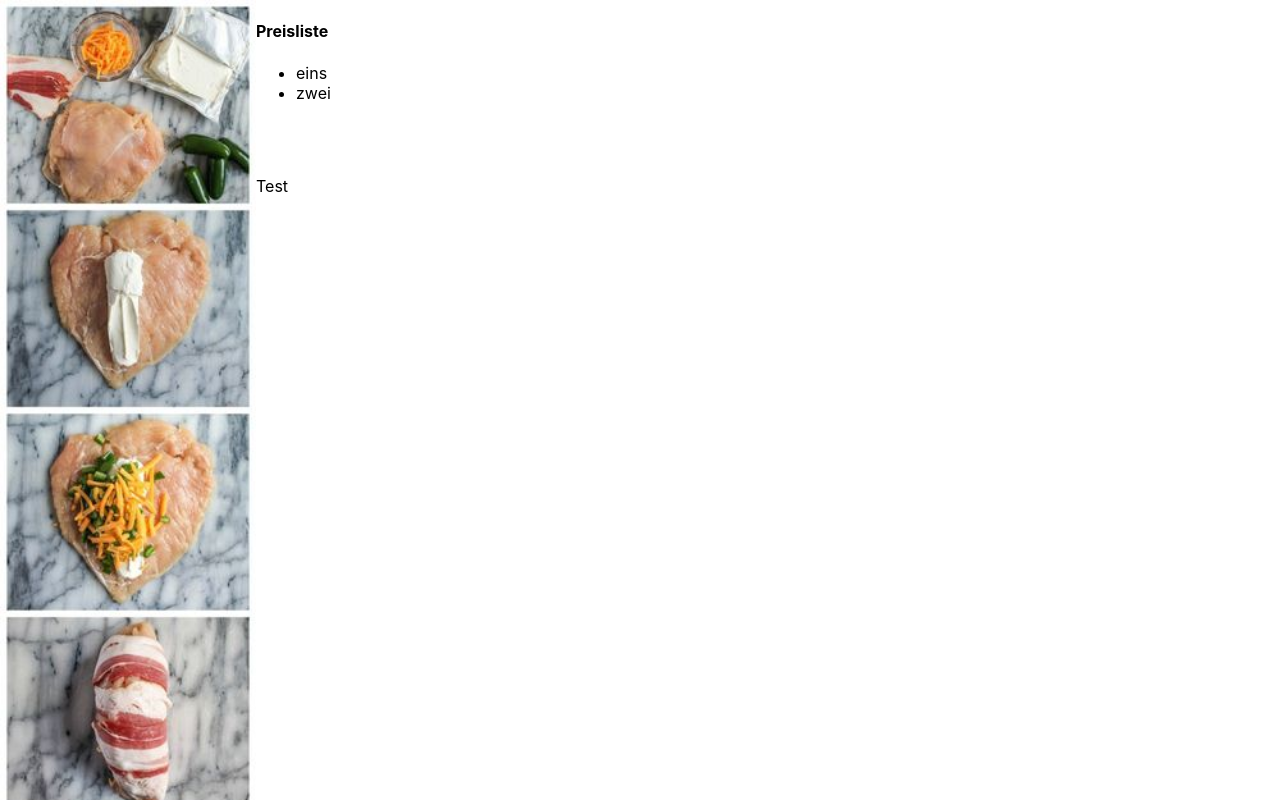
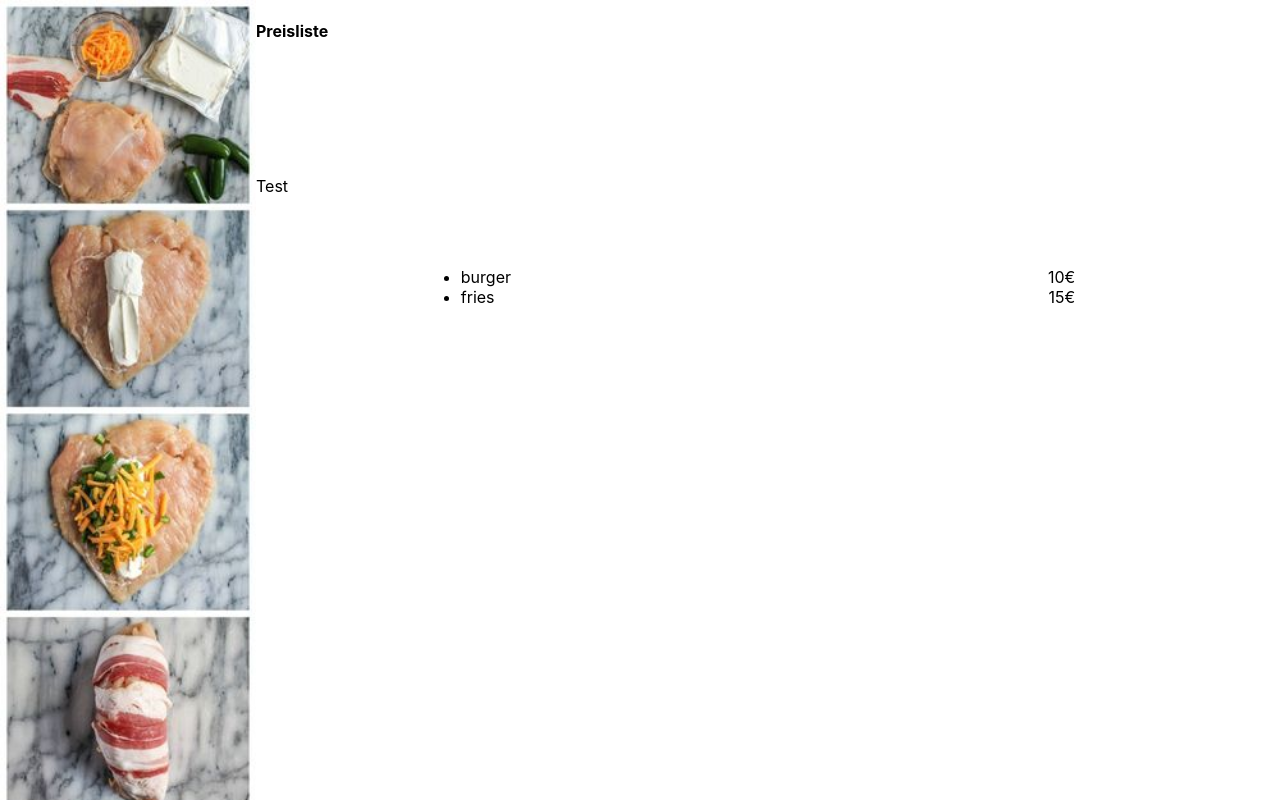
Before and after one commit to ncc-1701-bremen/SpeiseKarteFrontend, a React (Create React App) app: page / in a window 1280 px wide. Built offline with nearby package versions, Linux system fonts and the light colour scheme; no server answers.

Commit message:
pricelist js updated and css added

```diff
--- a/src/App.js
+++ b/src/App.js
@@ -1,5 +1,4 @@
 import React, { Component } from 'react';
-import logo from './logo.svg';
 import './App.css';
 import openSocket from 'socket.io-client';
 import Login from './components/Login.js';
--- /dev/null
+++ b/src/assets/css/Preisliste.css
@@ -0,0 +1,11 @@
+.pricelist {
+    padding: 20%;
+}
+
+.pricelist li {
+
+}
+
+.pricelist li span {
+    float: right;
+}
--- a/src/components/SubComponents/Preisliste.js
+++ b/src/components/SubComponents/Preisliste.js
@@ -1,4 +1,5 @@
 import React, { Component } from 'react';
+import './../../assets/css/Preisliste.css';
 
 class Preisliste extends Component {
 
@@ -6,9 +7,14 @@ class Preisliste extends Component {
     return (
         <div>
           <h4>Preisliste</h4>
-          <ul>
-            <li>eins</li>
-            <li>zwei</li>
+          <ul className="pricelist">
+            {
+              this.props.componentData.data.products.map(product => {
+                return(
+                  <li>{product.name} <span>{product.price}€</span></li>
+                )
+              })
+            }
           </ul>
         </div>
     )
```
